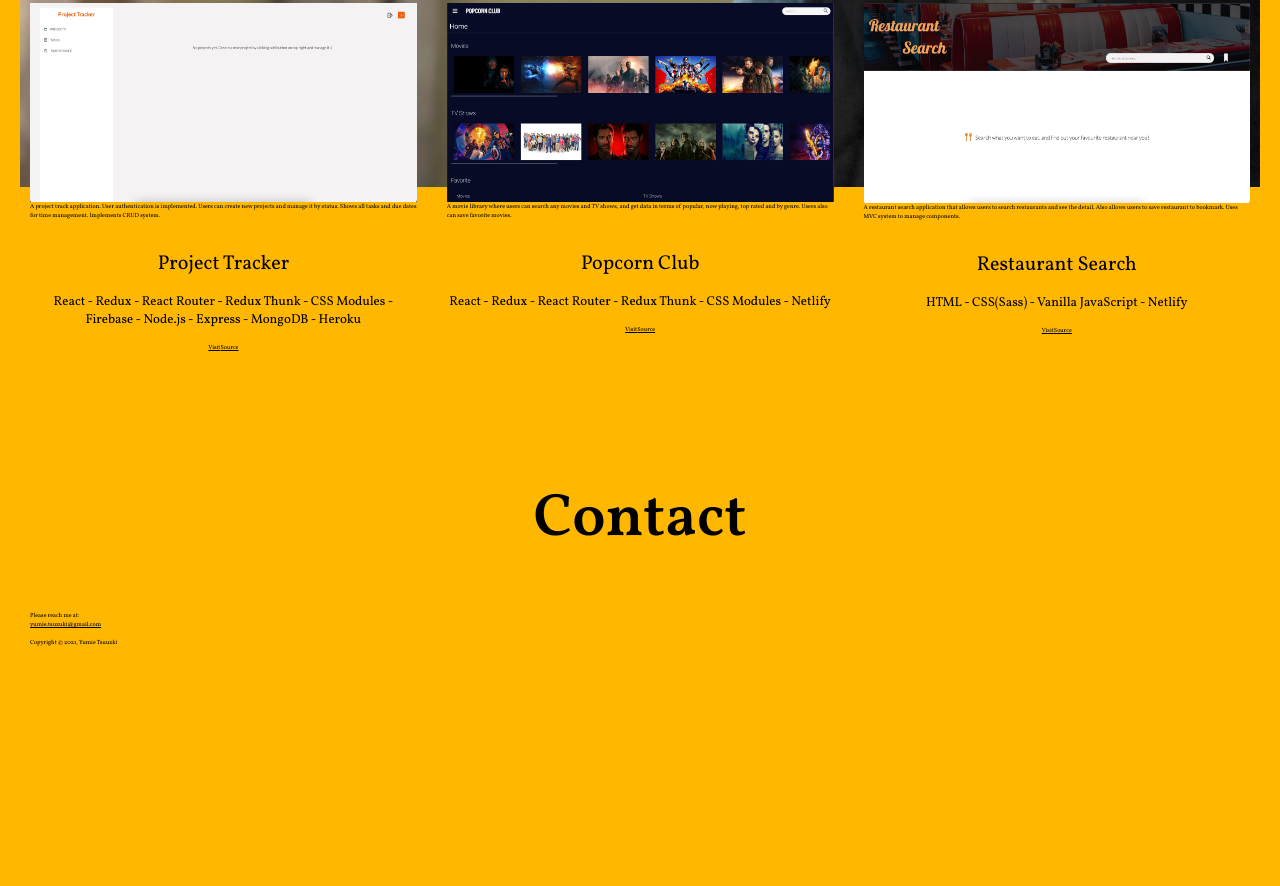
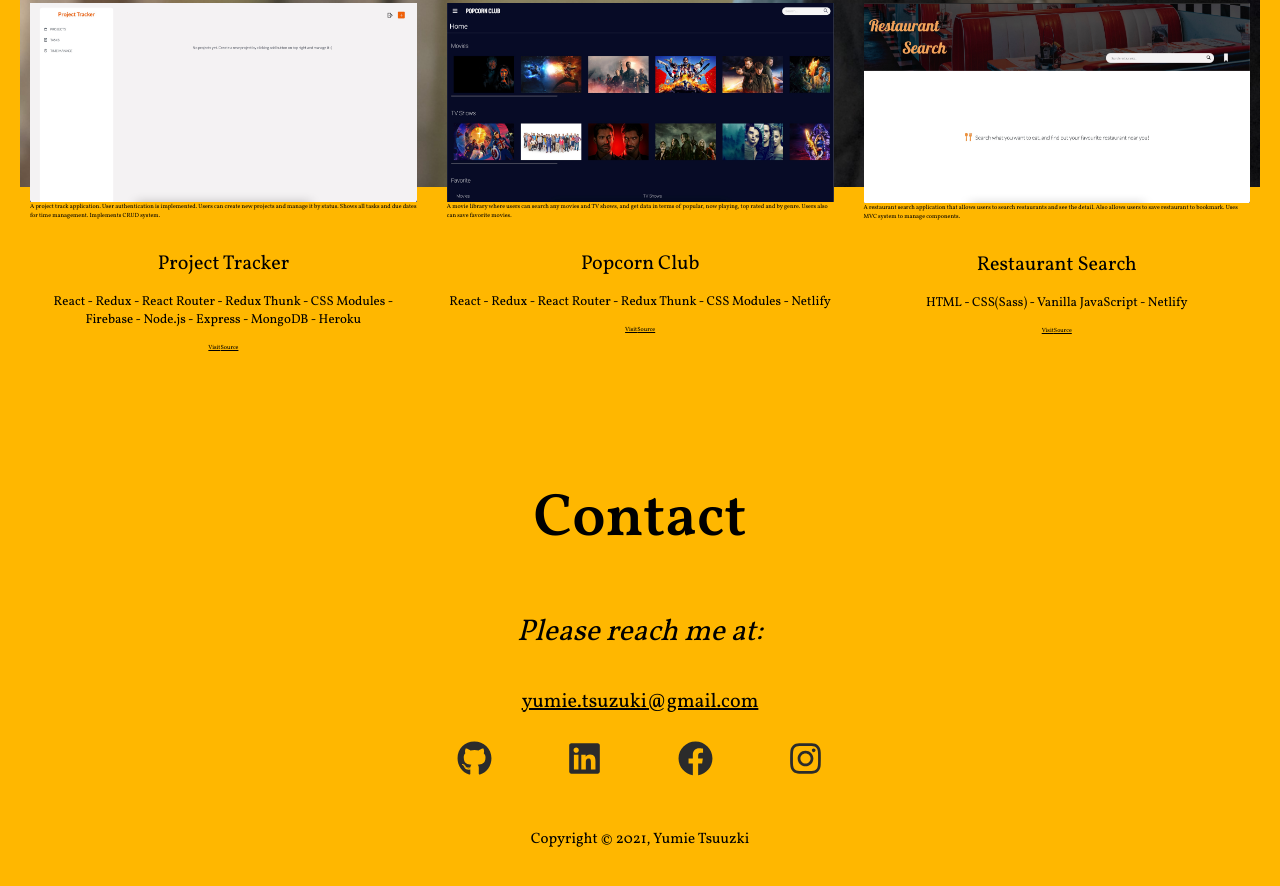
Before and after one commit to yumietzk/portfolio, a Gatsby site: page / in a window 1280 px wide. Shown: the part 1504-2390 px from the top of the page. Before the commit the page ends 2191 px from the top, so only its background shows below. Built offline with nearby package versions, Linux system fonts and the light colour scheme; Gatsby itself is replaced by a stand-in of ours.

Commit message:
styled contact section

```diff
--- a/src/components/sections/about.module.css
+++ b/src/components/sections/about.module.css
@@ -41,7 +41,7 @@
 
 .icon {
   font-size: 2rem;
-  color: #000;
+  fill: #000;
   margin-bottom: 0.8rem;
 }
 
--- a/src/components/sections/contact.js
+++ b/src/components/sections/contact.js
@@ -23,31 +23,42 @@ const Contact = () => {
   return (
     <div className={styles.contact}>
       <h1>Contact</h1>
-      <p>Please reach me at: </p>
-      <a href={`mailto:${data.site.siteMetadata.social.email}`}>
+      <p className={styles.message}>Please reach me at: </p>
+      <a
+        className={styles.email}
+        href={`mailto:${data.site.siteMetadata.social.email}`}
+      >
         {data.site.siteMetadata.social.email}
       </a>
-      <div>
-        <a href={`https://github.com/${data.site.siteMetadata.social.github}`}>
-          <FaIcons.FaGithub />
+      <div className={styles.sns}>
+        <a
+          href={`https://github.com/${data.site.siteMetadata.social.github}`}
+          target="_blank"
+        >
+          <FaIcons.FaGithub className={`${styles.icon} ${styles.github}`} />
         </a>
         <a
           href={`https://www.linkedin.com/in/${data.site.siteMetadata.social.linkedin}`}
+          target="_blank"
         >
-          <FaIcons.FaLinkedin />
+          <FaIcons.FaLinkedin className={`${styles.icon} ${styles.linkedin}`} />
         </a>
         <a
           href={`https://www.facebook.com/${data.site.siteMetadata.social.facebook}`}
+          target="_blank"
         >
-          <FaIcons.FaFacebook />
+          <FaIcons.FaFacebook className={`${styles.icon} ${styles.facebook}`} />
         </a>
         <a
           href={`https://www.instagram.com/${data.site.siteMetadata.social.instagram}`}
+          target="_blank"
         >
-          <FaIcons.FaInstagram />
+          <FaIcons.FaInstagram
+            className={`${styles.icon} ${styles.instagram}`}
+          />
         </a>
       </div>
-      <p>Copyright ©︎ 2021, Yumie Tsuuzki</p>
+      <p className={styles.copyright}>Copyright ©︎ 2021, Yumie Tsuuzki</p>
     </div>
   );
 };
--- a/src/components/sections/contact.module.css
+++ b/src/components/sections/contact.module.css
@@ -1,5 +1,9 @@
 .contact {
   padding: 10rem 1rem 2rem 1rem;
+
+  display: flex;
+  flex-direction: column;
+  align-items: center;
 }
 
 .contact > h1 {
@@ -8,3 +12,48 @@
   text-align: center;
   margin-bottom: 5rem;
 }
+
+.message {
+  font-size: 3rem;
+  font-style: italic;
+  margin-bottom: 3.5rem;
+}
+
+.email {
+  font-size: 2rem;
+  margin-bottom: 2.5rem;
+}
+
+.sns {
+  display: flex;
+  align-items: center;
+  justify-content: space-between;
+
+  width: 30%;
+  margin-bottom: 5rem;
+}
+
+.icon {
+  font-size: 3.5rem;
+  fill: rgb(43, 43, 43);
+}
+
+.github:hover {
+  fill: #000;
+}
+
+.linkedin:hover {
+  fill: #007bb5;
+}
+
+.facebook:hover {
+  fill: #3b5998;
+}
+
+.instagram:hover {
+  fill: #e95950;
+}
+
+.copyright {
+  font-size: 1.5rem;
+}
```
